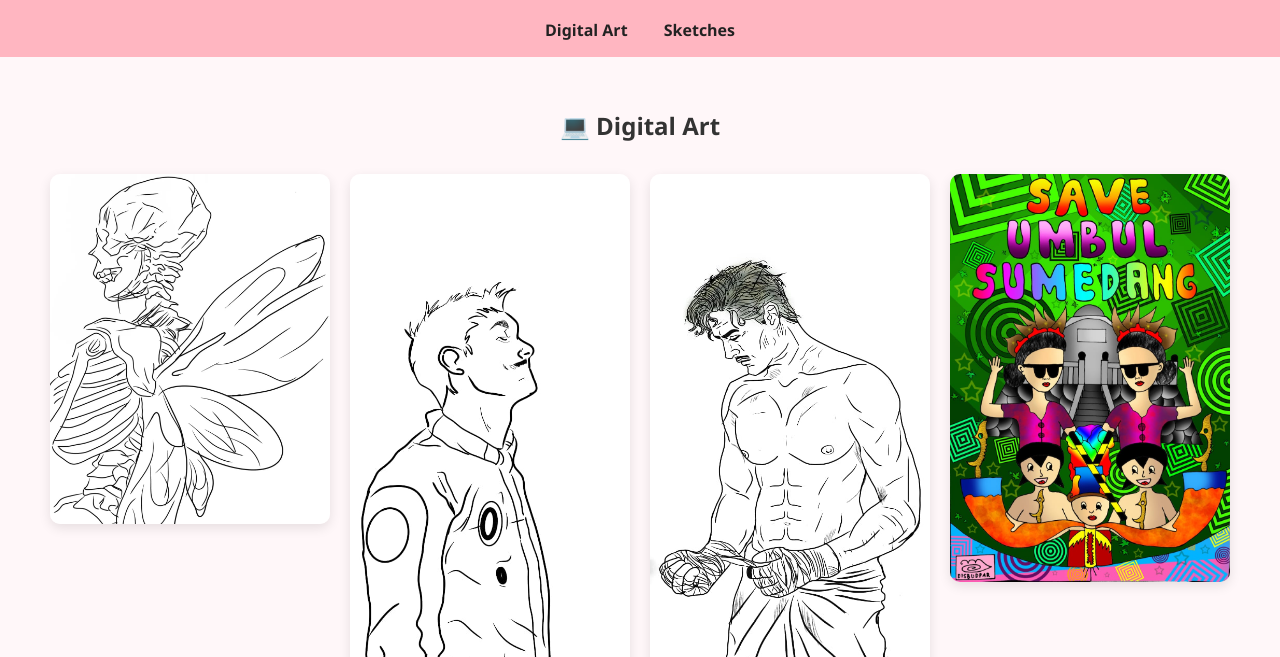
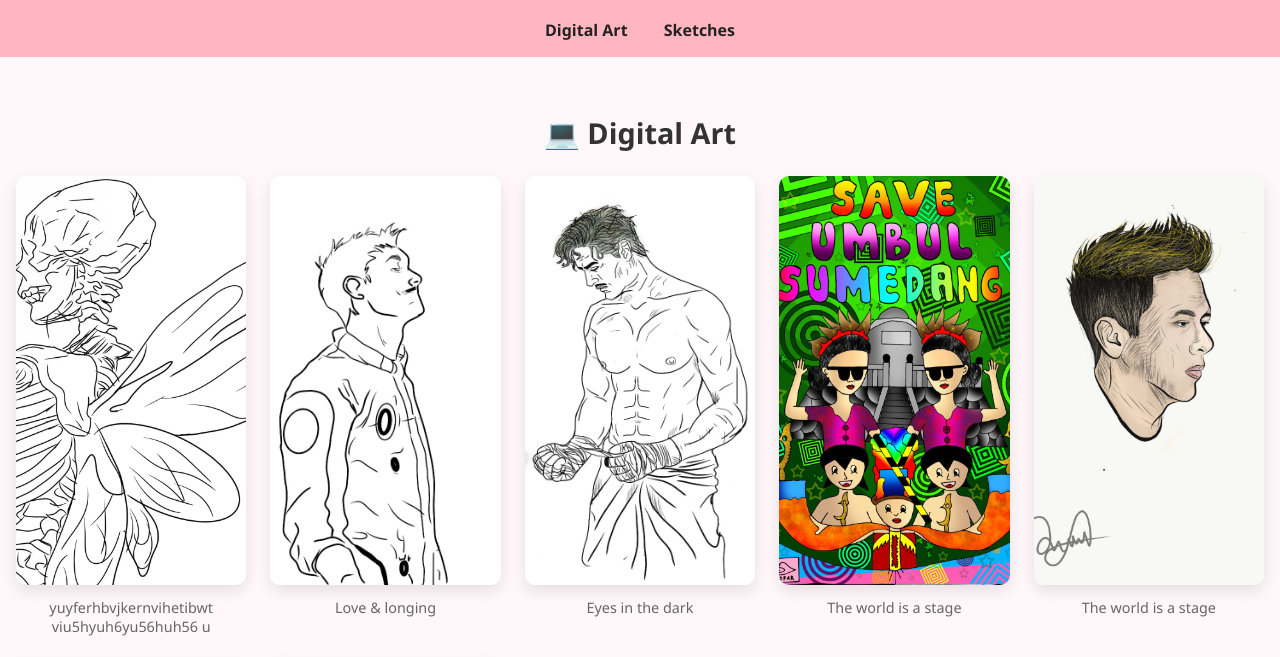
Before and after one commit to AyangNovaAnggraeni/https-ayangnovaanggraeni.github.io, a plain HTML site: page index.html in a window 1280 px wide. Shown: the part 83-740 px from the top of the page. Drawn offline with Linux system fonts and the light colour scheme.

Commit message:
add images

```diff
--- a/index.html
+++ b/index.html
@@ -18,68 +18,80 @@
 
   <section class="gallery" id="digital">
   <h2>💻 Digital Art</h2>
-  <div class="grid">
-    <a href="images/digital/1.jpg" data-lightbox="digital" data-title="Digital Piece #1">
-        <img src="images/digital/1.jpg" alt="Digital Artwork">
-    </a>
-    <a href="images/digital/2.jpg" data-lightbox="digital" data-title="Digital Piece #1">
-        <img src="images/digital/2.jpg" alt="Digital Artwork">
-    </a>
-    <a href="images/digital/3.jpg" data-lightbox="digital" data-title="Digital Piece #1">
-        <img src="images/digital/3.jpg" alt="Digital Artwork">
-    </a>
-    <a href="images/digital/4.jpg" data-lightbox="digital" data-title="Digital Piece #1">
-        <img src="images/digital/4.jpg" alt="Digital Artwork">
-    </a>
-    <a href="images/digital/5.jpg" data-lightbox="digital" data-title="Digital Piece #1">
-        <img src="images/digital/5.jpg" alt="Digital Artwork">
-    </a>
-    <a href="images/digital/6.jpg" data-lightbox="digital" data-title="Digital Piece #1">
-        <img src="images/digital/6.jpg" alt="Digital Artwork">
-    </a>
-  </div>
+  <div class="grid" id="digital-art"></div>
+
+<script>
+  const container = document.getElementById("digital-art");
+
+  const digitalImages = [
+  { file: '1.jpg', caption: 'yuyferhbvjkernvihetibwt viu5hyuh6yu56huh56 u' },
+  { file: '2.jpg', caption: 'Love & longing' },
+  { file: '3.jpg', caption: 'Eyes in the dark' },
+  { file: '4.jpg', caption: 'The world is a stage' },
+  { file: '5.jpg', caption: 'The world is a stage' },
+  { file: '6.jpg', caption: 'The world is a stage' },
+  { file: '7.jpg', caption: 'Pookie number 2' },
+];
+
+ const digitalContainer = document.getElementById("digital-art");
+
+digitalImages.forEach((img, i) => {
+  digitalContainer.innerHTML += `
+    <figure>
+      <a href="images/digital/${img.file}" data-lightbox="digital" data-title="${img.caption}">
+        <img src="images/digital/${img.file}" alt="${img.caption}">
+      </a>
+      <figcaption>${img.caption}</figcaption>
+    </figure>
+  `;
+});
+</script>
+
 </section>
 
 <section class="gallery" id="traditional">
   <h2>✏️ Traditional Sketches</h2>
-  <div class="grid">
-    <a href="images/traditional/1.jpg" data-lightbox="traditional" data-title="Sketch 1">
-      <img src="images/traditional/1.jpg" alt="Sketch 1">
-    </a>
-    <a href="images/traditional/2.jpg" data-lightbox="traditional" data-title="Sketch 2">
-      <img src="images/traditional/2.jpg" alt="Sketch 2">
-    </a>
-    <a href="images/traditional/3.jpg" data-lightbox="traditional" data-title="Sketch 3">
-      <img src="images/traditional/3.jpg" alt="Sketch 3">
-    </a>
-    <a href="images/traditional/5.jpg" data-lightbox="traditional" data-title="Sketch 4">
-      <img src="images/traditional/5.jpg" alt="Sketch 4">
-    </a>
-    <a href="images/traditional/6.jpg" data-lightbox="traditional" data-title="Sketch 4">
-      <img src="images/traditional/6.jpg" alt="Sketch 4">
-    </a>
-    <a href="images/traditional/7.jpg" data-lightbox="traditional" data-title="Sketch 4">
-      <img src="images/traditional/7.jpg" alt="Sketch 4">
-    </a>
-    <a href="images/traditional/8.jpg" data-lightbox="traditional" data-title="Sketch 4">
-      <img src="images/traditional/8.jpg" alt="Sketch 4">
-    </a>
-    <a href="images/traditional/9.jpg" data-lightbox="traditional" data-title="Sketch 4">
-      <img src="images/traditional/9.jpg" alt="Sketch 4">
-    </a>
-    <a href="images/traditional/10.jpg" data-lightbox="traditional" data-title="Sketch 4">
-      <img src="images/traditional/10.jpg" alt="Sketch 4">
-    </a>
-    <a href="images/traditional/11.jpg" data-lightbox="traditional" data-title="Sketch 4">
-      <img src="images/traditional/11.jpg" alt="Sketch 4">
-    </a>
-    <a href="images/traditional/12.jpg" data-lightbox="traditional" data-title="Sketch 4">
-      <img src="images/traditional/12.jpg" alt="Sketch 4">
-    </a>
-    <a href="images/traditional/13.jpg" data-lightbox="traditional" data-title="Sketch 4">
-      <img src="images/traditional/13.jpg" alt="Sketch 4">
-    </a>
-  </div>
+    <div class="grid" id="traditional-art"></div>
+    <script>
+    const traditionalContainer = document.getElementById("traditional-art");
+
+    const traditionalImages = [
+    { file: '1.jpg', caption: 'HOLOCENE sketch' },
+    { file: '2.jpg', caption: 'Love & longing' },
+    { file: '3.jpg', caption: 'Eyes in the dark' },
+    { file: '4.jpg', caption: 'The world is a stage' },
+    { file: '5.jpg', caption: 'The world is a stage' },
+    { file: '6.jpg', caption: 'The world is a stage' },
+    { file: '7.jpg', caption: 'The world is a stage' },
+    { file: '8.jpg', caption: 'The world is a stage' },
+    { file: '9.jpg', caption: 'The world is a stage' },
+    { file: '10.jpg', caption: 'The world is a stage' },
+    { file: '11.jpg', caption: 'The world is a stage' },
+    { file: '12.jpg', caption: 'The world is a stage' },
+    { file: '13.jpg', caption: 'The world is a stage' },
+    { file: '14.jpg', caption: 'The world is a stage' },
+    { file: '15.jpg', caption: 'The world is a stage' },
+    { file: '16.jpg', caption: 'The world is a stage' },
+    { file: '17.jpg', caption: 'The world is a stage' },
+    { file: '18.jpg', caption: 'The world is a stage' },
+    { file: '19.jpg', caption: 'The world is a stage' },
+    { file: '20.jpg', caption: 'The world is a stage' }
+  ];
+
+  traditionalImages.forEach((img, i) => {
+    traditionalContainer.innerHTML += `
+      <figure>
+        <a href="images/traditional/${img.file}" data-lightbox="traditional" data-title="${img.caption}">
+          <img src="images/traditional/${img.file}" alt="${img.caption}">
+        </a>
+        <figcaption>${img.caption}</figcaption>
+      </figure>
+    `;
+  });
+
+
+</script>
+
 </section>
 
   <footer>
--- a/style.css
+++ b/style.css
@@ -1,4 +1,4 @@
-body {
+ body {
   font-family: 'Segoe UI', sans-serif;
   margin: 0;
   padding: 0;
@@ -20,26 +20,30 @@ nav a {
 }
 
 .gallery {
-  padding: 2rem;
+  padding: 2rem 1rem;
 }
 
 .gallery h2 {
-  margin-bottom: 1rem;
+  margin-bottom: 1.5rem;
+  font-size: 1.8rem;
 }
 
 .grid {
   display: grid;
   grid-template-columns: repeat(auto-fit, minmax(220px, 1fr));
-  gap: 1rem;
+  gap: 1.5rem;
   justify-items: center;
-  padding: 0 1rem;
+  align-items: start;
 }
 
 .grid img {
   width: 100%;
   max-width: 300px;
+  height: 100%;
+  aspect-ratio: 9 / 16; /* Maintain a consistent ratio */
+  object-fit: cover;
   border-radius: 10px;
-  box-shadow: 0 4px 12px rgba(0,0,0,0.1);
+  box-shadow: 0 6px 16px rgba(0, 0, 0, 0.1);
   transition: transform 0.3s ease;
 }
 
@@ -47,35 +51,22 @@ nav a {
   transform: scale(1.05);
 }
 
+figure {
+  margin: 0;
+  text-align: center;
+  max-width: 300px;
+}
+
+figcaption {
+  margin-top: 0.5rem;
+  font-size: 0.9rem;
+  color: #666;
+}
+
+
 footer {
   margin-top: 2rem;
   padding: 1rem;
   background: #eee;
+  font-size: 0.9rem;
 }
-
-
-.grid {
-  display: grid;
-  grid-template-columns: repeat(auto-fit, minmax(250px, 1fr));
-  gap: 1rem;
-  padding: 1rem;
-  justify-items: center;
-}
-
-.grid img {
-  width: 100%;
-  height: auto;
-  max-width: 280px;
-  border-radius: 10px;
-  box-shadow: 0 4px 12px rgba(0,0,0,0.1);
-  transition: transform 0.3s ease;
-}
-
-.grid img:hover {
-  transform: scale(1.03);
-}
-
-/* .gallery {
-  max-width: 1000px;
-  margin: 0 auto;
-} */
```
Also changed, not shown: images/digital/7.jpg (added).
